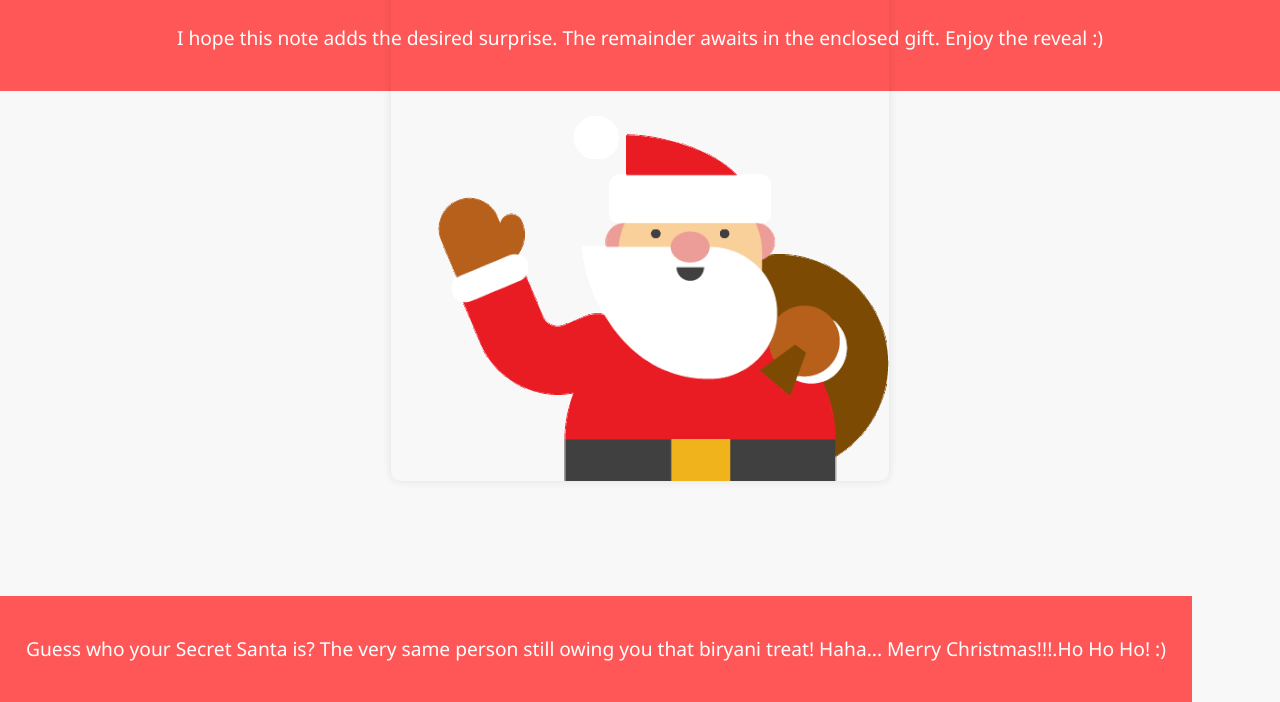
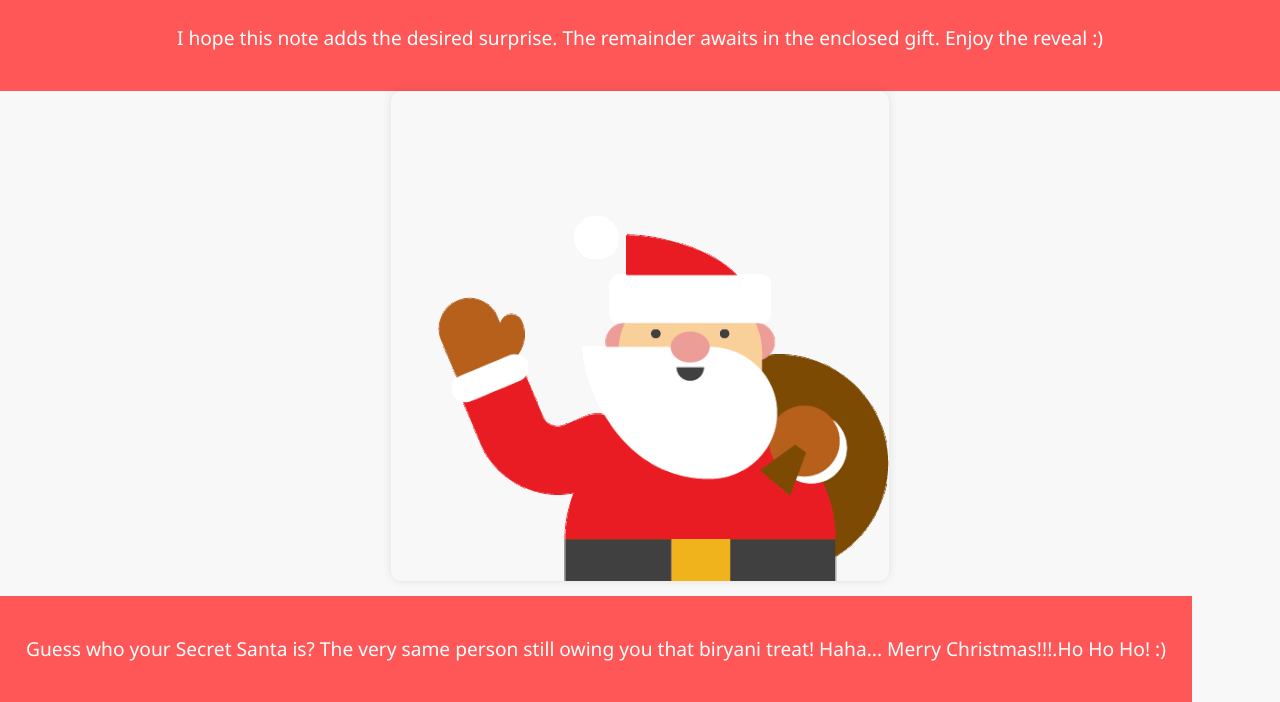
Before and after one commit to anshsadana/secret-santa-website, a plain HTML site: page index.html in a window 1280 px wide. Shown: the part 98-800 px from the top of the page. Drawn offline with Linux system fonts and the light colour scheme.

Commit message:
Update index.html

```diff
--- a/index.html
+++ b/index.html
@@ -37,7 +37,7 @@
             height: auto;
             border-radius: 10px;
             box-shadow: 0 0 10px rgba(0, 0, 0, 0.1);
-            margin-top: -100px;
+            margin-top: 0px;
         }
 
         footer {
```
